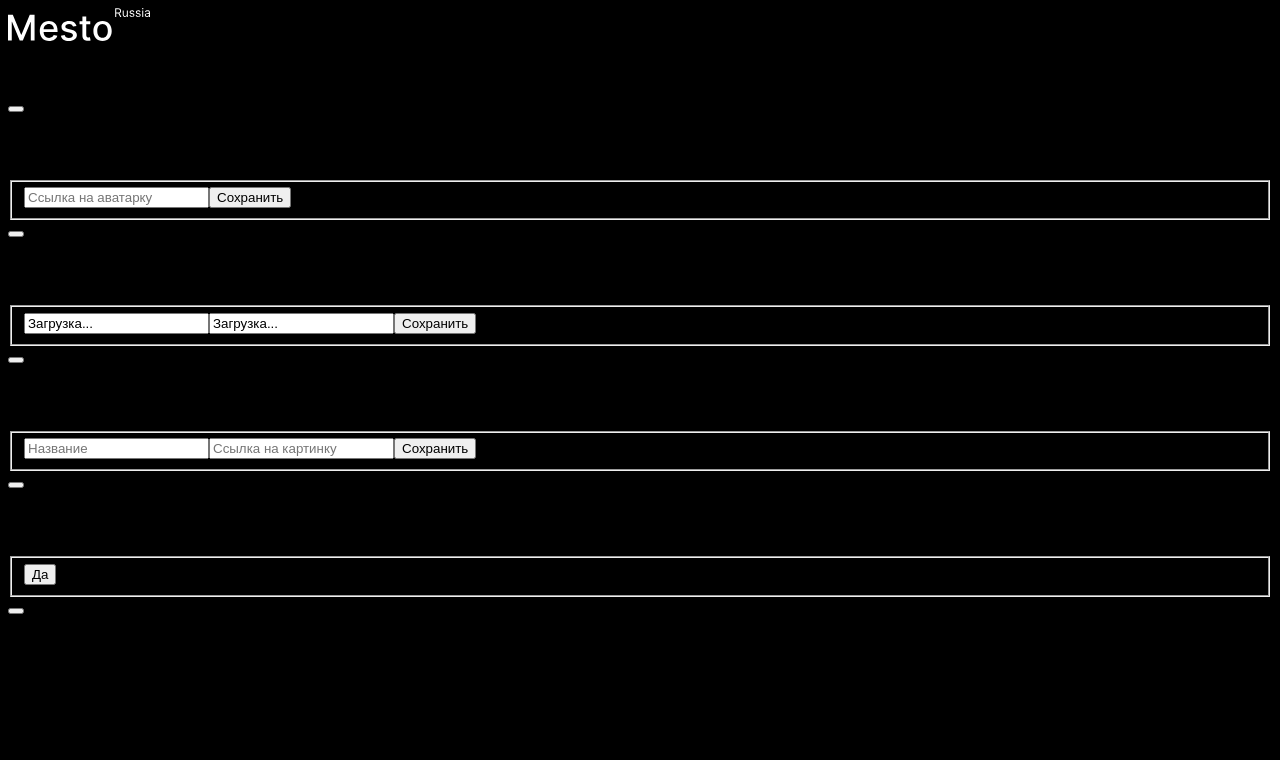
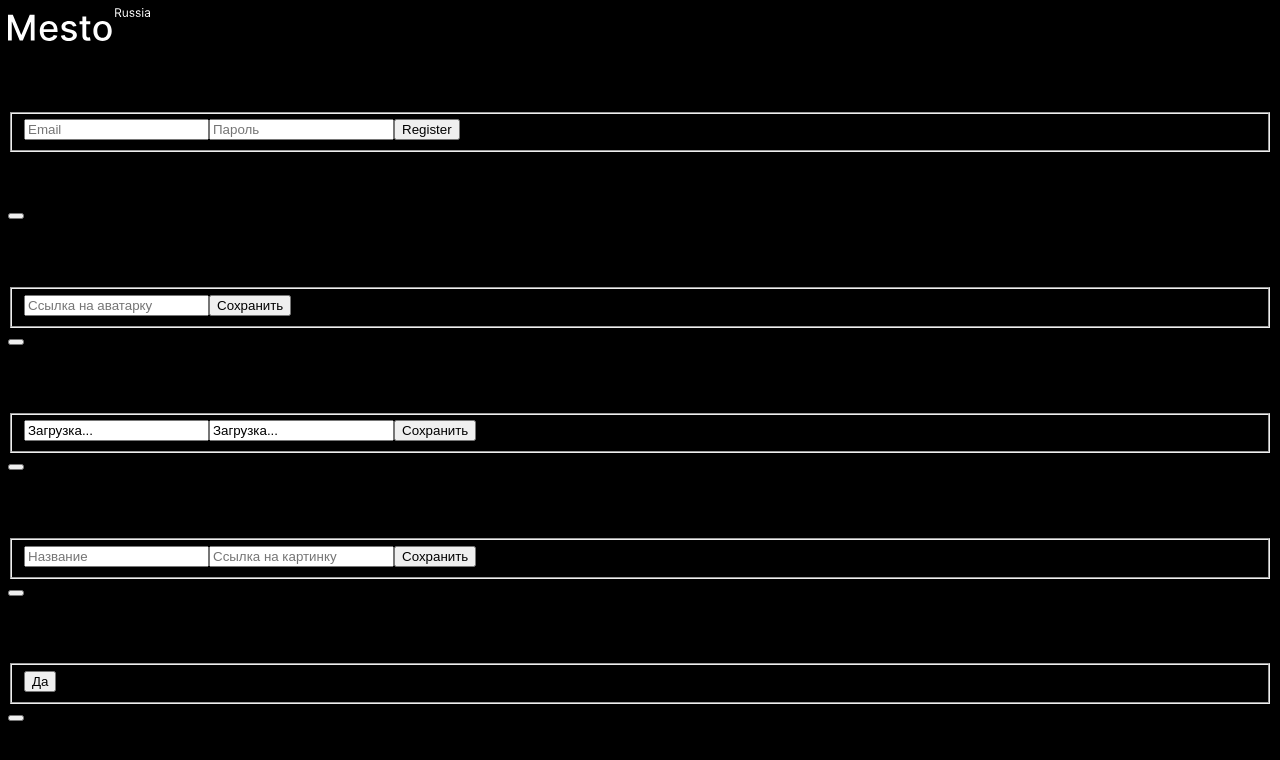
Before and after one commit to Azar-Pav/react-mesto-auth, a React (Create React App) app: page /sign-up in a window 1280 px wide. Shown: the top 760 px of the page. Built offline with nearby package versions, Linux system fonts and the light colour scheme; no server answers.

Commit message:
feat: макетная регистрация и логин

```diff
--- a/src/components/App.js
+++ b/src/components/App.js
@@ -3,6 +3,8 @@ import {BrowserRouter, Route, Routes, Navigate} from 'react-router-dom';
 import Header from "./Header";
 import Footer from "./Footer";
 import Main from "./Main";
+import Register from "./Register";
+import Login from "./Login";
 import api from '../utils/Api.js';
 import { CurrentUserContext, loadingUser } from '../contexts/CurrentUserContext.js';
 import EditProfilePopup from "./EditProfilePopup";
@@ -150,8 +152,8 @@ function App() {
               cards={cards}
             />}
           />
-          {/* <Route path="/sign-up" element={<Register/>}/>
-          <Route path="/sign-in" element={<Login/>}/> */}
+          <Route path="/sign-up" element={<Register/>}/>
+          <Route path="/sign-in" element={<Login/>}/>
         </Routes>
         <Footer />
         <CurrentButtonTextContext.Provider value={buttonText[currentButtonText]}>
--- /dev/null
+++ b/src/components/Login.js
@@ -0,0 +1,35 @@
+import React from 'react';
+
+function Login() {
+
+  return (
+    <div className="popup__container">
+        <h2 className="popup__legend">Login</h2>
+        <form className="popup__edit-form" noValidate>
+          <fieldset className="popup__edit">
+          <input
+            type="email"
+            className="auth__text-field" input
+            id="input-email"
+            name="email"
+            placeholder="Email"
+            required
+          />
+          <span className="input-email-error"></span>
+          <input
+            type="password"
+            className="auth__text-field"
+            id="input-password"
+            name="password"
+            placeholder="Пароль"
+            required
+          />
+          <span className="input-password-error"></span>
+            <button className="popup__save-button" type="submit" name="Сохранить">Login</button>
+          </fieldset>
+        </form>
+      </div>
+  );
+}
+
+export default Login;
--- /dev/null
+++ b/src/components/Register.js
@@ -0,0 +1,35 @@
+import React from 'react';
+
+function Register() {
+
+  return (
+    <div className="popup__container">
+        <h2 className="popup__legend">Register</h2>
+        <form className="popup__edit-form" noValidate>
+          <fieldset className="popup__edit">
+          <input
+            type="email"
+            className="auth__text-field" input
+            id="input-email"
+            name="email"
+            placeholder="Email"
+            required
+          />
+          <span className="input-email-error"></span>
+          <input
+            type="password"
+            className="auth__text-field"
+            id="input-password"
+            name="password"
+            placeholder="Пароль"
+            required
+          />
+          <span className="input-password-error"></span>
+            <button className="popup__save-button" type="submit" name="Сохранить">Register</button>
+          </fieldset>
+        </form>
+      </div>
+  );
+}
+
+export default Register;
```
